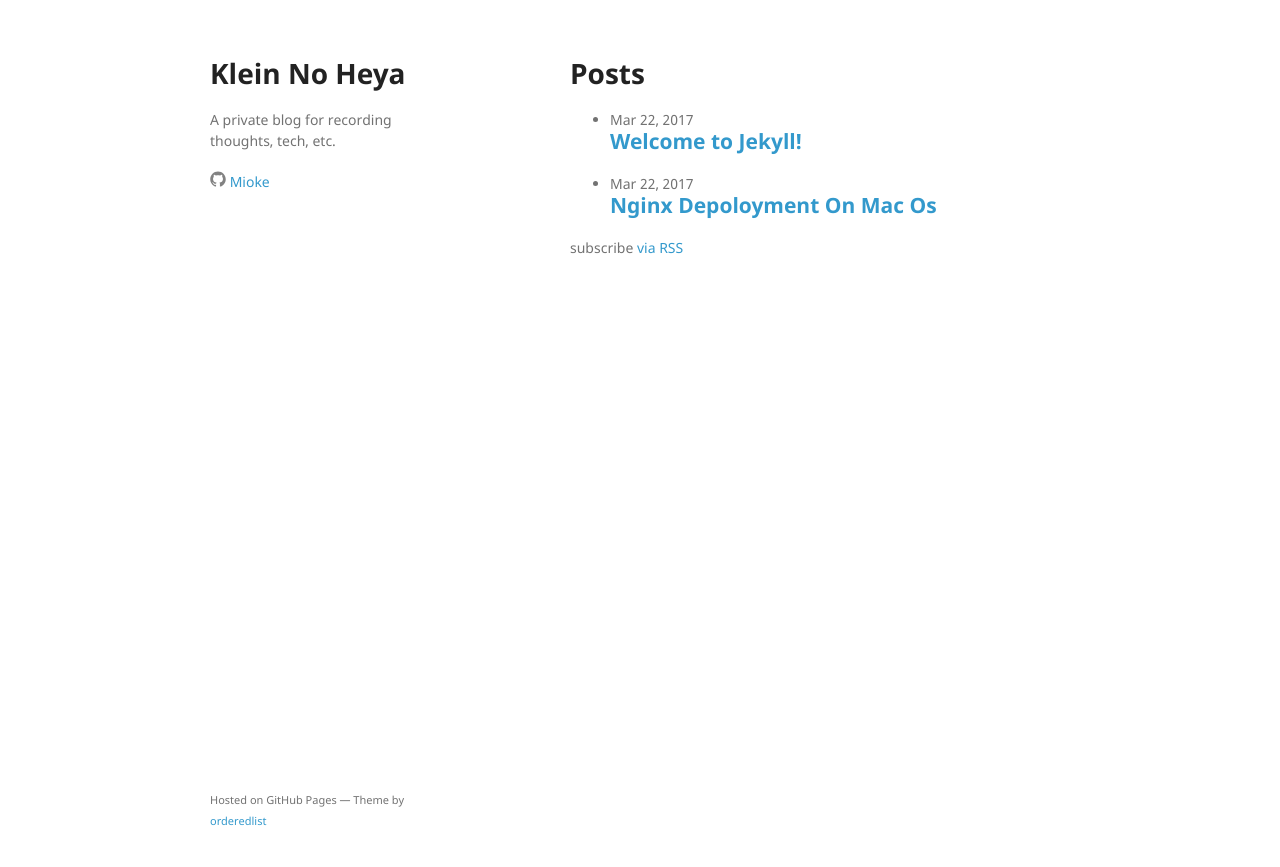
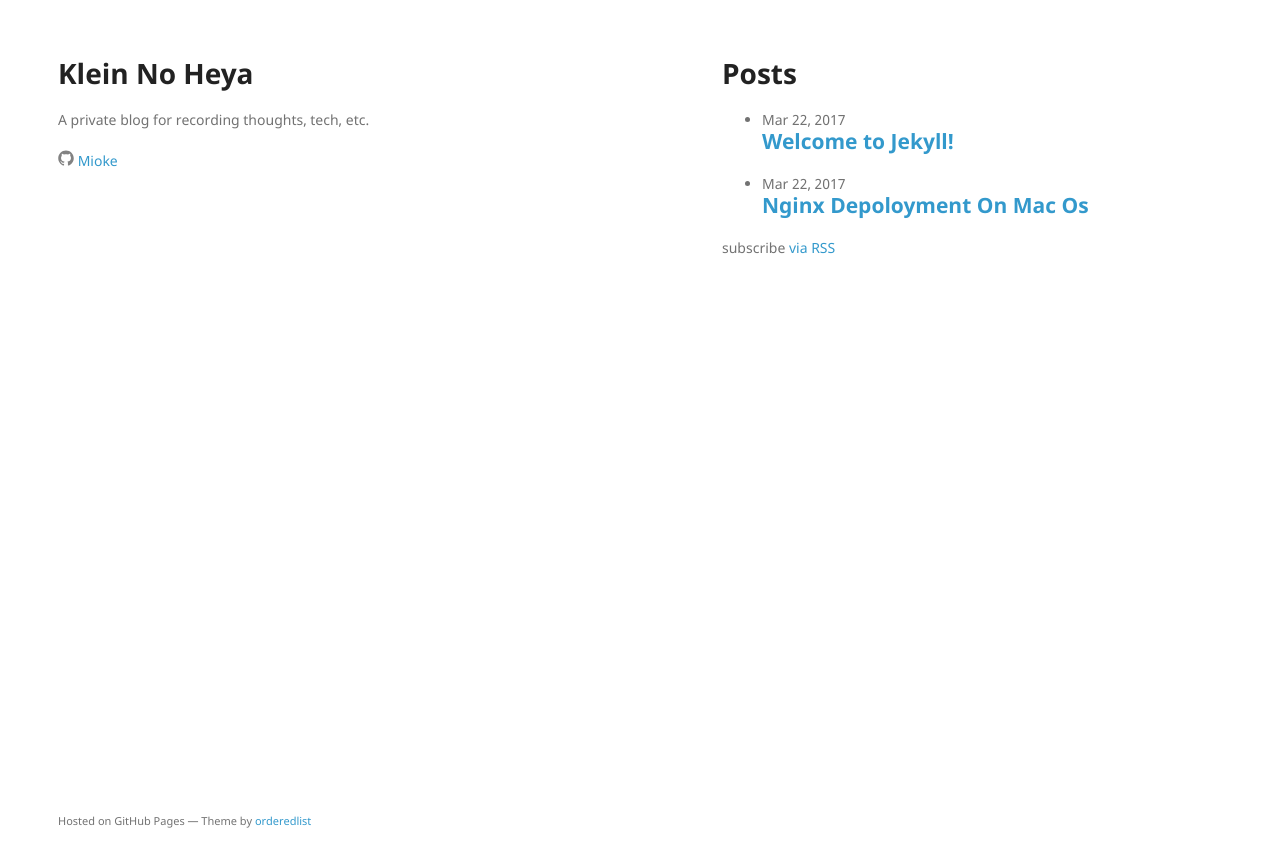
Before and after one commit to Mioke/mioke.github.io, a Jekyll site: the page built from index.md, in a window 1280 px wide. Shown: the top 867 px of the page. Built offline with Jekyll 4.4.1, drawn with Linux system fonts in a browser that asks for light colours.

Commit message:
Update html layout

```diff
--- a/_layouts/post.html
+++ b/_layouts/post.html
@@ -10,7 +10,9 @@ layout: default
   </header> -->
 
   <div class="post-content" itemprop="articleBody">
+  <div>
     <h1 class="post-title">{{ page.title | escape }}</h1>
+  </div>
     <p class="post-meta"><time datetime="{{ page.date | date_to_xmlschema }}" itemprop="datePublished">{{ page.date | date: "%b %-d, %Y" }}</time>{% if page.author %} • <span itemprop="author" itemscope itemtype="http://schema.org/Person"><span itemprop="name">{{ page.author }}</span></span>{% endif %}</p>
     <br>
 
--- a/_sass/jekyll-theme-minimal.scss
+++ b/_sass/jekyll-theme-minimal.scss
@@ -55,7 +55,7 @@ a:hover small {
 }
 
 .wrapper {
-  width:860px;
+  width:100%;
   margin:0 auto;
 }
 
@@ -105,7 +105,8 @@ img {
 }
 
 header {
-  width:200px;
+  width: 350px;
+  // background-color: #3333ff;
   float:left;
   position:fixed;
   -webkit-font-smoothing:subpixel-antialiased;
@@ -158,6 +159,16 @@ header ul a:active {
  * Posts
  */
 
+ .home {
+  width: 100%;
+  float: left;
+ }
+
+ .post-list {
+  width: 80%;
+  vertical-align: left;
+ }
+
  .post-header {
   margin-top: -20px;
   margin-left: 0px;
@@ -168,7 +179,7 @@ header ul a:active {
   font-size: 36px;
   letter-spacing: -1px;
   line-height: 1;
-  width: 500px;
+  width: 100%;
 
 /*  @include media-query($on-laptop) {
     font-size: 36px;
@@ -238,7 +249,7 @@ hr {
 }
 
 footer {
-  width:200px;
+  width:30%;
   float:left;
   position:fixed;
   bottom:50px;
@@ -252,9 +263,14 @@ footer {
     margin:0;
   }
 
-  header, section, footer {
-    float:none;
+  header{
+    float:left;
     position:static;
+    width:auto;
+  }
+  footer {
+    float:left;
+    position:fixed;
     width:auto;
   }
 
@@ -267,6 +283,10 @@ footer {
     border-width:1px 0;
     padding:20px 0;
     margin:0 0 20px;
+
+    float: left;
+    width: auto;
+    position: static;
   }
 
   header a small {
@@ -310,6 +330,11 @@ footer {
   header li, header ul li + li + li {
     width:33%;
   }
+  footer {
+    width: 99%;
+    bottom: 60px;
+    position: static;;
+  }
 }
 
 @media print {
```
Also changed, not shown: 4 other files.
